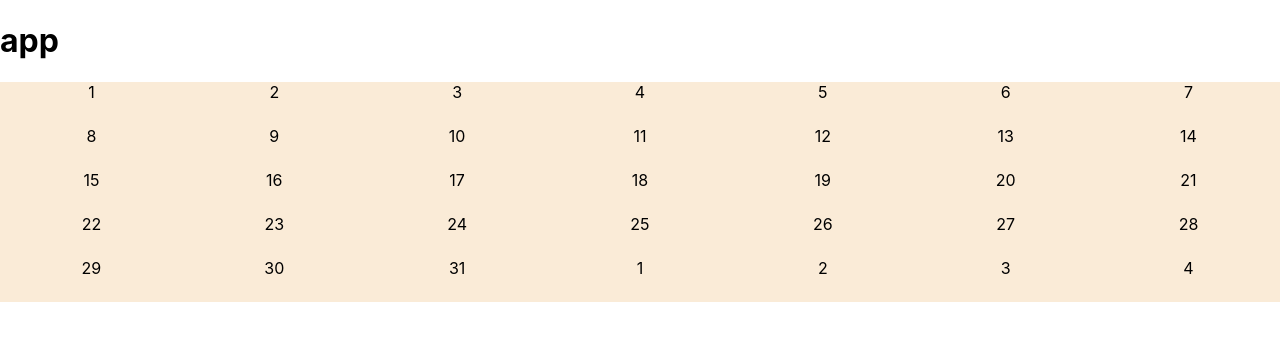
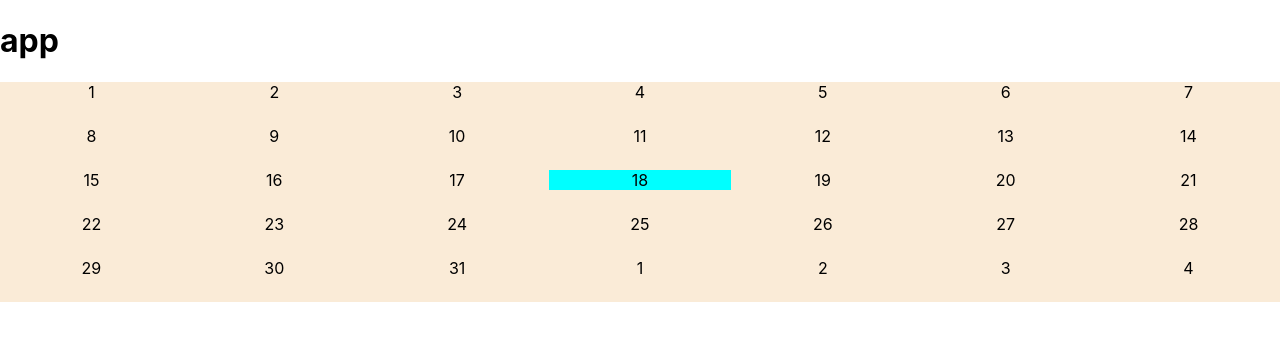
Before and after one commit to NicholasLin718/Party-Planner, a React (Create React App) app: page / in a window 1280 px wide. Shown: the top 340 px of the page. Built offline with nearby package versions, Linux system fonts and the light colour scheme.

Commit message:
added click effect to calendar

```diff
--- a/src/calendar/Calendar.css
+++ b/src/calendar/Calendar.css
@@ -10,3 +10,7 @@
     z-index: 1;
     text-align: center;
 }
+
+.calendar .day .selected{
+    background-color: aqua;
+}
--- a/src/calendar/Calendar.jsx
+++ b/src/calendar/Calendar.jsx
@@ -1,28 +1,34 @@
-import React from 'react';
+import React, {useState, useEffect} from 'react';
 import moment from 'moment';
 import "./Calendar.css";
 
 export default function Calendar() {
-    const value = moment();
-    const startDay = value.clone().startOf("month").startOf("week");
-    const endDay = value.clone().endOf("month").endOf("week");
-    const day = startDay.clone().subtract(1, "day");
-    const calendar = [];
+    const [calendar, setCalendar] = useState([]);
+    const [selectedDay, setSelectedDay] = useState(moment());
 
-    while(day.isBefore(endDay, "day")){
-        calendar.push(Array(7)
-            .fill(0)
-            .map(() => day.add(1, "day").clone()));
+    const startDay = selectedDay.clone().startOf("month").startOf("week");
+    const endDay = selectedDay.clone().endOf("month").endOf("week");
 
-    }
+    useEffect(() => {
+        const day = startDay.clone().subtract(1, "day");
+        const tempArray = [];
+        while(day.isBefore(endDay, "day")){
+            tempArray.push(Array(7)
+                .fill(0)
+                .map(() => day.add(1, "day").clone()));
+        }
+        setCalendar(tempArray);
+    }, [selectedDay]);
     return (
 
         <div className="calendar">
             {calendar.map(week =>
                 <div >
                     {week.map(day =>
-                        <div className="day">
-                            {day.format("D")}
+                        <div className="day" onClick={() => setSelectedDay(day)}>
+                            <div className={selectedDay.isSame(day, "day") ? "selected" : ""}>
+                                {day.format("D")}
+                            </div>
                         </div>)}
                 </div>)}
         </div>
```
